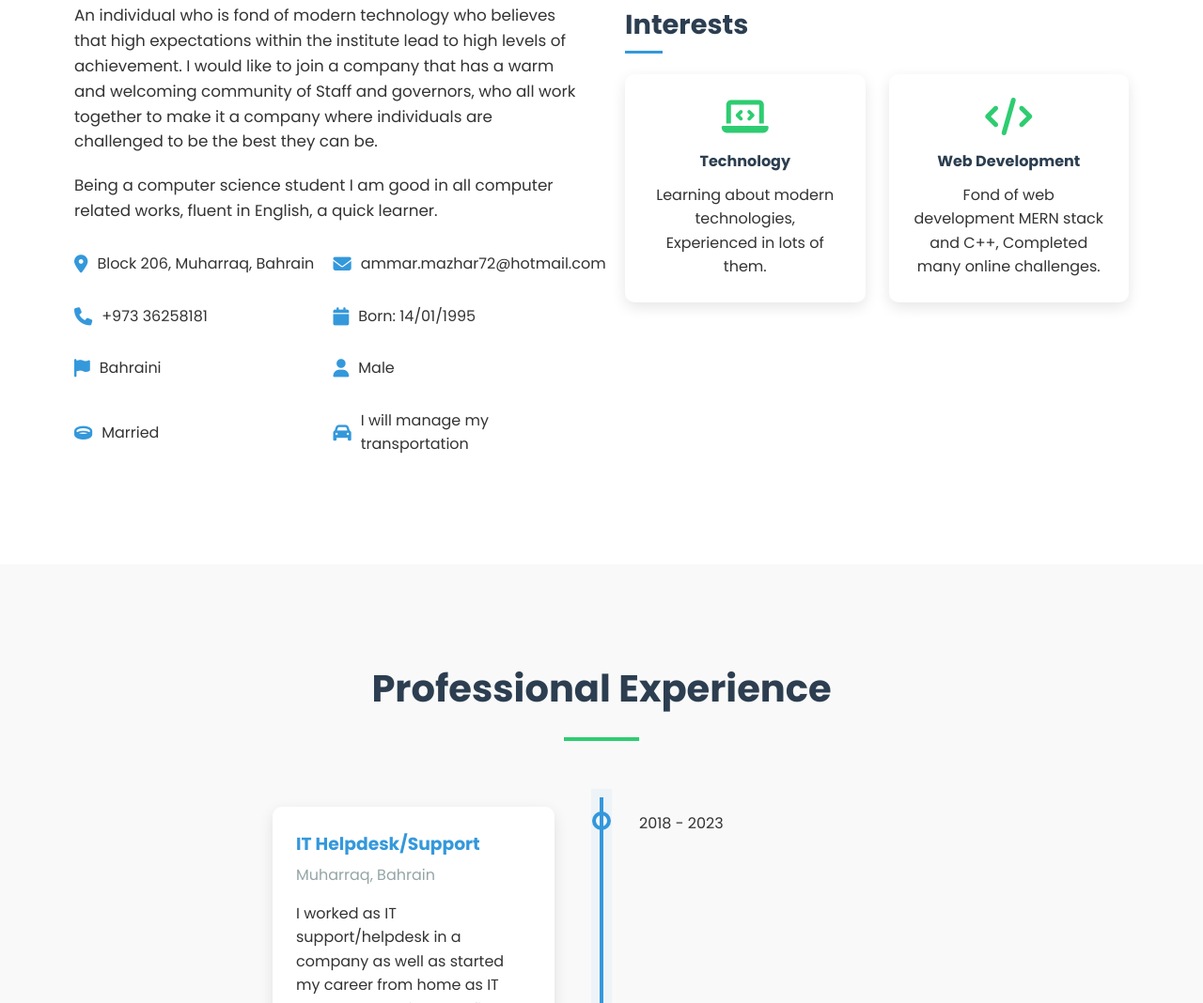
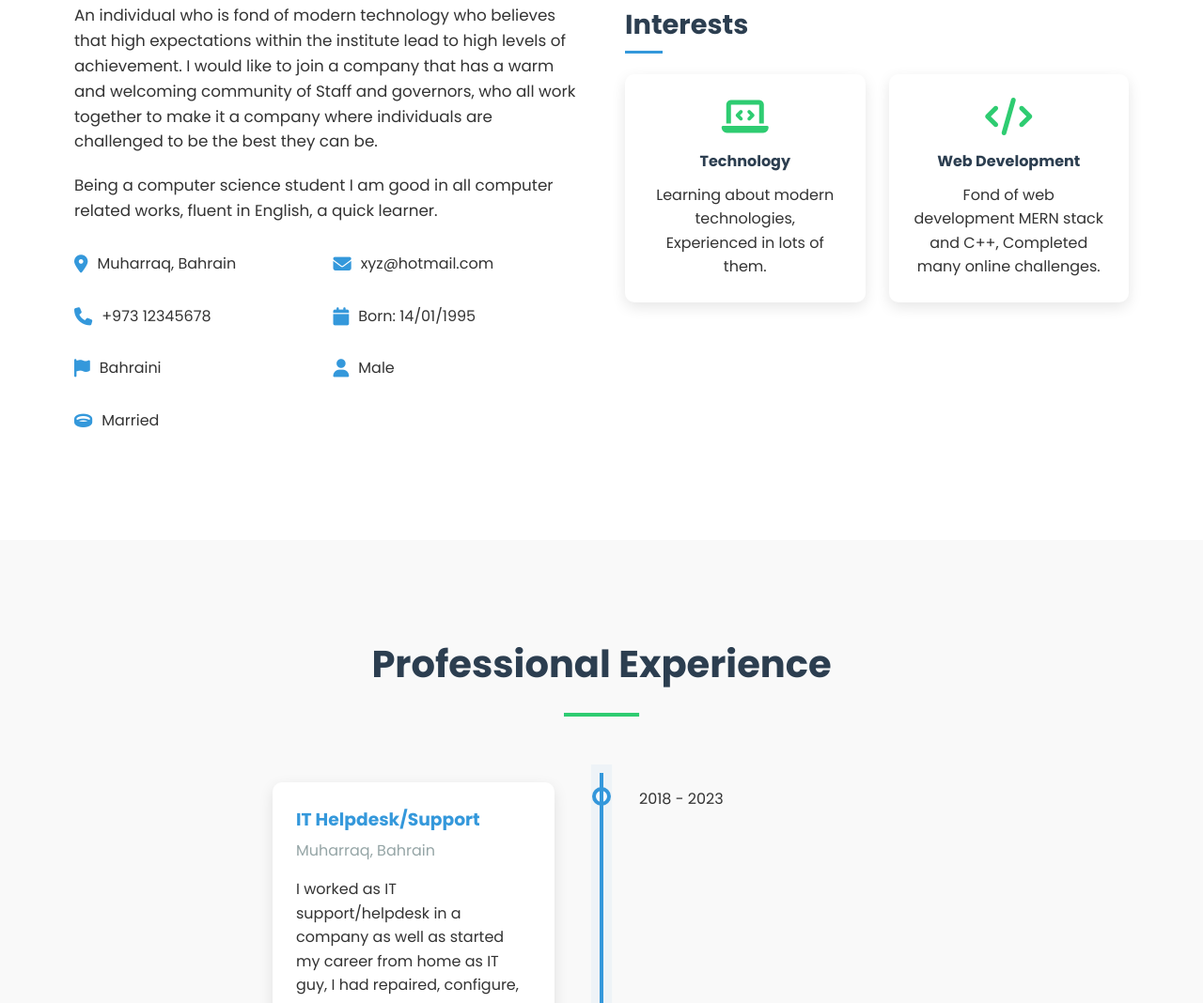
Before and after one commit to amrmzr/resume, a website: page index.html in a window 1280 px wide. Shown: the part 1045-2113 px from the top of the page at 94% size. Drawn offline with nearby package versions, Linux system fonts and the light colour scheme.

Commit message:
remove details

```diff
--- a/index.html
+++ b/index.html
@@ -95,15 +95,15 @@
           <div class="personal-info">
             <div class="info-item">
               <i class="fas fa-map-marker-alt"></i>
-              <span>Block 206, Muharraq, Bahrain</span>
+              <span>Muharraq, Bahrain</span>
             </div>
             <div class="info-item">
               <i class="fas fa-envelope"></i>
-              <span>ammar.mazhar72@hotmail.com</span>
+              <span>xyz@hotmail.com</span>
             </div>
             <div class="info-item">
               <i class="fas fa-phone"></i>
-              <span>+973 36258181</span>
+              <span>+973 12345678</span>
             </div>
             <div class="info-item">
               <i class="fas fa-calendar"></i>
@@ -120,10 +120,6 @@
             <div class="info-item">
               <i class="fas fa-ring"></i>
               <span>Married</span>
-            </div>
-            <div class="info-item">
-              <i class="fas fa-car"></i>
-              <span>I will manage my transportation</span>
             </div>
           </div>
         </div>
```
